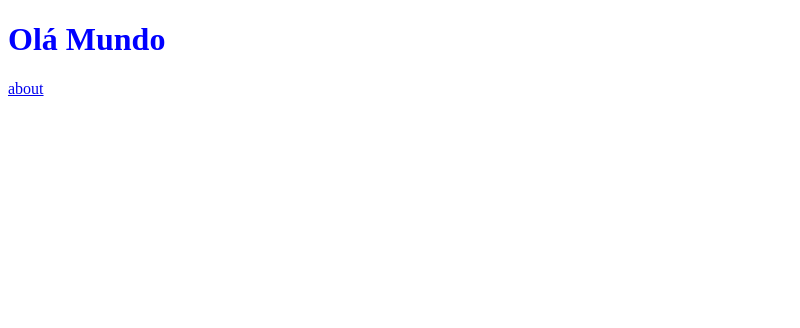
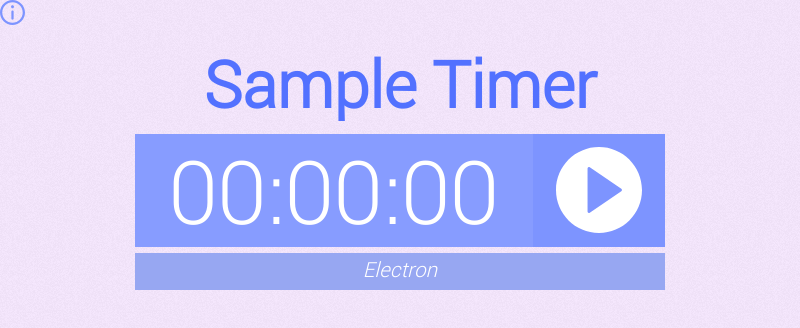
Before and after one commit to caiocrux/electron_ci_tests, an Electron app: page app/index.html in a window 800 px wide. Drawn offline with Linux system fonts and the light colour scheme.

```diff
--- /dev/null
+++ b/app/css/about.css
@@ -0,0 +1,11 @@
+.container{
+    text-align: center;
+}
+
+.container p {
+    margin: 5px 0;
+}
+
+.container img{
+    width: 50px;
+}
--- a/app/css/index.css
+++ b/app/css/index.css
@@ -1,3 +1,104 @@
-h1{
-	color:blue;
+@font-face {
+     font-family: Roboto;
+     src: url(../fonts/Roboto/Roboto-Light.ttf) format('truetype');;
 }
+
+*{
+    margin: 0;
+    padding: 0;
+    box-sizing: border-box;
+}
+html, body {
+   height: 100%;
+   width: 100%;
+   font-family: 'Roboto', sans-serif;
+   background: url(../img/texture.png) top left repeat;
+}
+.titulo{
+    color: #5271FF;
+    text-transform: capitalize;
+    text-align: center;
+    font-size: 4em;
+    position: relative;
+    top: 20px;
+}
+.timer{
+    width: 530px;
+    margin: 0 auto;
+    height: 150px;
+    margin-top: 30px;
+}
+
+.relogio{
+    display: inline-block;
+    width: 75%;
+    text-align: center;
+    height: 75%;
+    vertical-align: top;
+    background-color: #879CFF;
+}
+
+.controles{
+    width: 25%;
+    height: 75%;
+    /*margin-bottom: 5px;*/
+    display: inline-block;
+    background-color: #7D94FF;
+
+}
+
+.botao-play{
+    width: 65%;
+    padding-top: 13px;
+    margin: 0 auto;
+    display: block;
+}
+.tempo{
+    font-size: 5.5em;
+    color: #FFFFFF;
+    display: inline-block;
+    padding-top: 8px;
+}
+
+.curso-container{
+    height: 25%;
+    width: 100%;
+    text-align: center;
+    margin-top: 2px;
+    background-color: #97A7F2;
+}
+
+.curso{
+    display: inline-block;
+    padding-top: 5px;
+    font-size: 1.3em;
+    font-style: italic;
+    color: #FFFFFF;
+}
+
+.container{
+    margin: 0 auto;
+    width: 100%;
+    height: 100%;
+}
+
+.botoes{
+    width: 30px;
+    display: block;
+    position: absolute;
+    right: 10px;
+    bottom: 10px;
+    padding-top: 20px;
+}
+
+.info-button{
+    width: 25px;
+}
+
+#link-sobre{
+    position: absolute;
+    height: 25px;
+    right: 5px;
+    top: 5px;
+    z-index: 1;
+}
--- a/app/index.html
+++ b/app/index.html
@@ -2,12 +2,28 @@
 <html lang="pt-br">
 <head>
     <meta charset="UTF-8">
-    <title>First App</title>
+    <title>Sample Timer</title>
     <link rel="stylesheet" href="css/index.css">
 </head>
 <body>
-    <h1>Olá Mundo</h1>
-    <a href="#" id="link-about">about</a>
-    <script src="js/renderer.js"> </script>
+    <section class="container">
+        <div id="link-about">
+            <img class="info-button" src="img/info-button.svg">
+        </div>
+        <h1 class="titulo">Sample Timer</h1>
+        <div class="timer">
+            <div class="relogio">
+                <span class="tempo">00:00:00</span>
+            </div><!--
+            --><div class='controles'>
+                <img class="botao-play" src="img/play-button.svg">
+            </div>
+            <div class="curso-container">
+                <span class="curso"> Electron </span>
+            </div>
+        </div>
+
+    </section>
+    <script>require('./js/renderer')</script>
 </body>
 </html>
--- a/app/js/renderer.js
+++ b/app/js/renderer.js
@@ -3,8 +3,18 @@
 
 console.log("im in a browser screen");
 
-let linkSobre = document.querySelector('#link-about')
+let linkSobre = document.querySelector('#link-about');
+let buttonPlay = document.querySelector('.botao-play');
+
 
 linkSobre.addEventListener('click',function(){
 	ipcRenderer.send('open-window-about');
 });
+
+let imgs = ['img/play-button.svg', 'img/stop-button.svg'];
+buttonPlay.addEventListener('click',function(){
+	console.log("inversao",imgs)
+	imgs = imgs.reverse();
+	console.log("pos inversao",imgs)
+	buttonPlay.src = imgs[0];
+});
```
Also changed, not shown: app/about.html (+9 -1 lines), app/js/about.js (added, +21 -0 lines), main.js (+20 -8 lines), app/fonts/Roboto/Roboto-Light.ttf (added), app/img/icon.png (added), app/img/index.png (added), app/img/info-button.svg (added), app/img/play-button.svg (added), app/img/plus.svg (added), app/img/stop-button.svg (added), app/img/texture.png (added), 1 other file.
